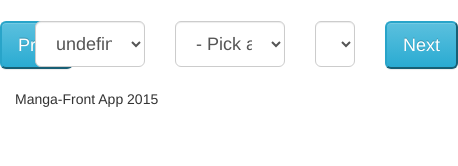
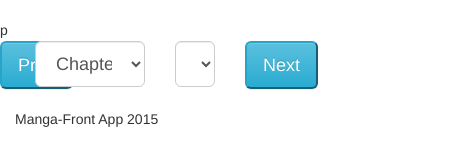
Before and after one commit to tadachi/manga-front, a website: page index.html in a window 390 px wide. Shown: the whole page, 458 px wide, since content can reach past the window. Drawn offline with Linux system fonts and the light colour scheme; no server answers.

Commit message:
Cleanup.

```diff
--- a/dev-server.js
+++ b/dev-server.js
@@ -59,7 +59,7 @@ app.use('/manga_index',express.static(__dirname + '/manga_index'));
 app.use('/manga',express.static(__dirname + '/manga'));
 
 // Actual domain names.
-app.use(vhost('localhost', www));
+app.use(vhost('beastmachine', www));
 // Local host file domain names.
 //app.use(vhost('www.tak.com', home));
 
--- a/index.html
+++ b/index.html
@@ -24,8 +24,9 @@
 </head>
 
 <body ng-controller="Ctrl" ng-keydown="key($event)">
-<div id="header" class="container-fluid">
-    <div class="row top-buffer">
+    <!-- Desktop -->
+    <div class="container-fluid visible-md-block visible-lg-block">
+        <div class="row top-buffer">p
 
             <div class="col-md-2"></div>
 
@@ -62,6 +63,68 @@
                                         ng-options="page.page for page in pages"
                                         ng-change="setImgSrc(selectedPage.url)">
                                     <option value="" disabled> - Pick a Page - </option>
+                                </select>
+                            </div>
+
+                            <div class="col-xs-1">
+                                <button class="btn-info btn-lg" ng-click="next()"> Next </button>
+                            </div>
+                        </div>
+                    </form>
+
+                </div>
+                <!-- Debug -->
+                <!--<p>selected item is : {{selectedManga.title}}</p>-->
+                <!--<p>selected item is : {{selectedManga.path}</p>-->
+                <!--<p>selected item is : {{selectedChapter.tit}le}}</p>-->
+                <!--<p>selected item is : {{selectedPage.page}}</p>-->
+                <!-- track by is a hack -->
+            </div>
+
+            <div class="col-md-2"></div>
+
+        </div>
+    </div>
+
+    <!-- Mobile, Tablet, Medium Devices-->
+    <div class="container-fluid visible-xs-block visible-sm-block">
+        <div class="row top-buffer">p
+
+            <div class="col-md-2"></div>
+
+            <div class="col-md-8">
+                <div class="row">
+                    <form class="form-horizontal">
+                        <div class="form-group form-group-lg">
+                            <div class="col-xs-1">
+                                <button class="btn-info btn-lg" ng-click="prev()"> Prev </button>
+                            </div>
+
+                            <!--<div class="col-xs-4">-->
+                                <!--<select class="form-control"-->
+                                        <!--ng-model="selectedManga"-->
+                                        <!--ng-options="manga.title for manga in mangas track by manga.title"-->
+                                        <!--ng-change="loadMangaScript(selectedManga.path)">-->
+                                    <!--<option value="" disabled> - Pick a Manga - </option>-->
+                                <!--</select>-->
+                            <!--</div>-->
+
+                            <div class="col-xs-4">
+                                <select class="form-control"
+                                        ng-model="selectedChapter"
+                                        ng-options="chapter.title for chapter in chapters track by chapter.title"
+                                        ng-change="changeChapterPages(selectedChapter.index, opts)">
+                                    <option value="" disabled> Chapter </option>
+                                </select>
+                            </div>
+
+
+                            <div class="col-xs-2">
+                                <select class="form-control"
+                                        ng-model="selectedPage"
+                                        ng-options="page.page for page in pages"
+                                        ng-change="setImgSrc(selectedPage.url)">
+                                    <option value="" disabled> Page </option>
                                 </select>
                             </div>
 
```
Also changed, not shown: css/manga-front.css (line endings or trailing spaces). Lines whose indentation alone changed are shown as unchanged.
